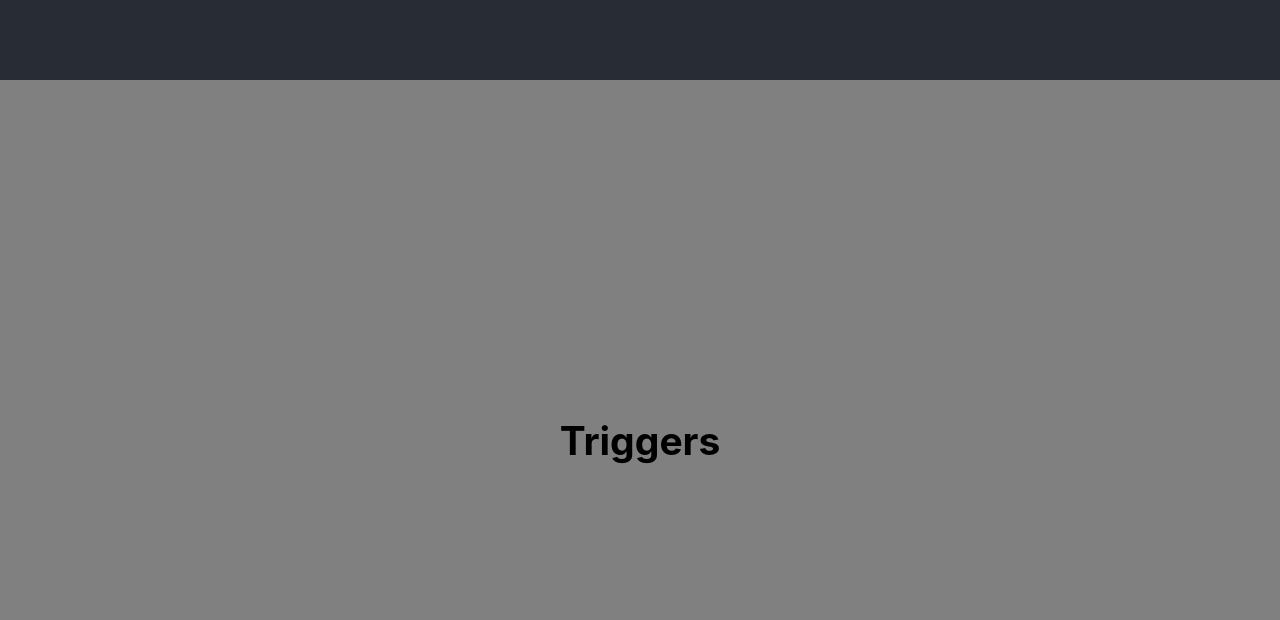
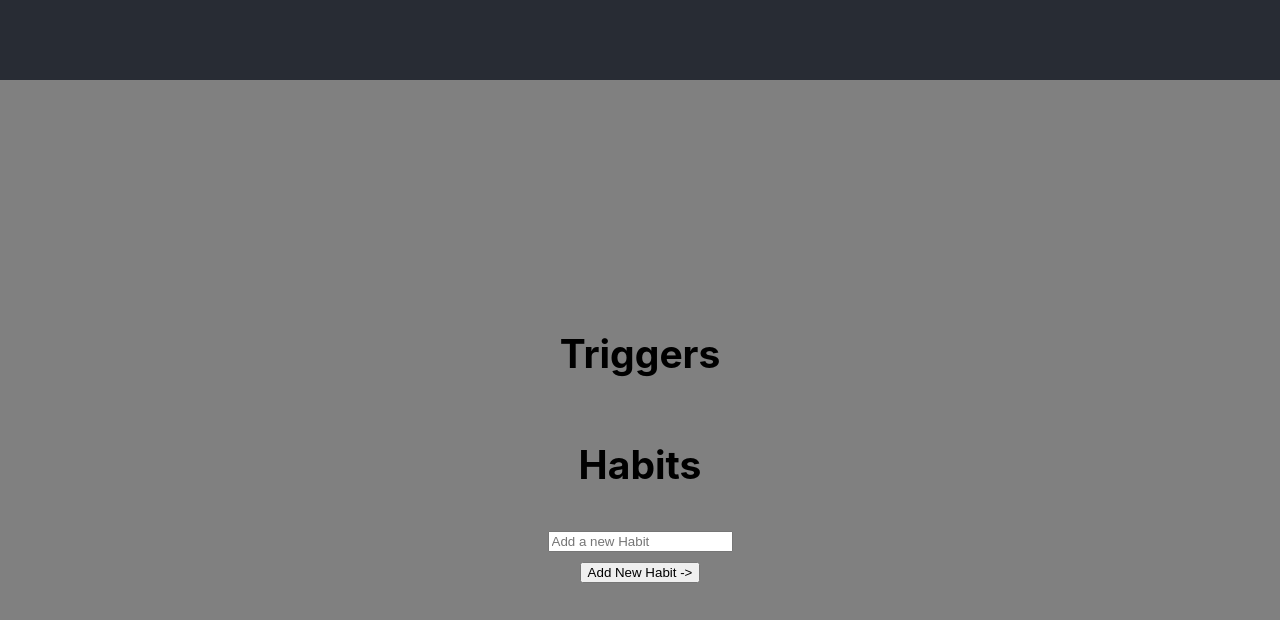
Before and after one commit to dasalazar1/trigger-tracker, a React (Create React App) app: page /menu in a window 1280 px wide. Shown: the top 620 px of the page. Built offline with nearby package versions, Linux system fonts and the light colour scheme; the HTML template or start-up script is replaced by a standard one.

Commit message:
modal created for updating stats

```diff
--- a/package.json
+++ b/package.json
@@ -8,7 +8,8 @@
     "react": "^16.8.3",
     "react-dom": "^16.8.3",
     "react-router-dom": "^4.2.2",
-    "react-scripts": "2.1.5"
+    "react-scripts": "2.1.5",
+    "react-responsive-modal": "3.0.2"
   },
   "scripts": {
     "start": "react-scripts start",
--- a/src/App.js
+++ b/src/App.js
@@ -6,7 +6,8 @@ import TriggerMenu from './components/TriggerMenu';
 
 class App extends Component {
   state = {
-    triggers: {}
+    triggers: {},
+    habits: {}
   };
 
   componentDidMount() {
@@ -15,11 +16,15 @@ class App extends Component {
     if (localStorgeRef) {
       this.setState({ triggers: JSON.parse(localStorgeRef) });
     }
+    const localStorgeHabitsRef = localStorage.getItem(`habits`);
+    if (localStorgeHabitsRef) {
+      this.setState({ habits: JSON.parse(localStorgeHabitsRef) });
+    }
   }
 
   componentDidUpdate() {
-    console.log('It UPdated');
     localStorage.setItem(`triggers`, JSON.stringify(this.state.triggers));
+    localStorage.setItem(`habits`, JSON.stringify(this.state.habits));
   }
 
   addTrigger = trigger => {
@@ -35,13 +40,41 @@ class App extends Component {
     this.props.history.push();
   };
 
+  addHabit = habit => {
+    const habits = { ...this.state.habits };
+    habits[`habit${Date.now()}`] = { habit: habit, triggerCounts: {} };
+    this.setState({
+      habits: habits
+    });
+  };
+
+  updateHabit = (habitKey, triggerKey) => {
+    let habits = { ...this.state.habits };
+    console.log('TCL: App -> updateHabit -> habits', habits);
+    let habit = habits[habitKey];
+    console.log('TCL: App -> updateHabit -> habit', habit);
+    habit.triggerCounts[triggerKey] = habit.triggerCounts[triggerKey] + 1 || 1;
+    this.setState({ habits });
+  };
+
   render() {
     return (
       <div className="App">
         <header className="App-header" />
         <div className="App-body">
           <Route exact path="/" render={props => <TriggerAdd {...props} addTrigger={this.addTrigger} />} />
-          <Route path="/menu" render={props => <TriggerMenu {...props} triggers={this.state.triggers} />} />
+          <Route
+            path="/menu"
+            render={props => (
+              <TriggerMenu
+                {...props}
+                triggers={this.state.triggers}
+                habits={this.state.habits}
+                addHabit={this.addHabit}
+                updateHabit={this.updateHabit}
+              />
+            )}
+          />
         </div>
       </div>
     );
--- a/src/components/TriggerMenu.js
+++ b/src/components/TriggerMenu.js
@@ -1,23 +1,65 @@
 import React, { Component } from 'react';
-import propTypes from 'prop-types';
+import TriggerModal from './triggerModal';
 
 class TriggerMenu extends Component {
-  // static propTypes = {
-  //   triggers: propTypes.object
-  // };
+  state = {
+    open: false,
+    triggerKey: ''
+  };
+
+  myInput = React.createRef();
+
+  onOpenModal = key => {
+    this.setState({ open: true, triggerKey: key });
+  };
+
+  onCloseModal = () => {
+    this.setState({ open: false });
+  };
+
+  handleSubmit = event => {
+    this.props.addHabit(this.myInput.current.value);
+    console.log('TCL: HabitAdd -> this.myInput.value', this.myInput.current.value);
+  };
+
+  handleClick = (habitKey, triggerKey) => {
+    console.log('TCL: TriggerMenu -> handleClick -> triggerKey', triggerKey);
+    console.log('TCL: TriggerMenu -> handleClick -> habitKey', habitKey);
+  };
 
   render() {
     console.log('menu');
-    console.table(this.props.triggers);
+    const { open } = this.state;
     return (
       <React.Fragment>
         <h2>Triggers</h2>
         {Object.keys(this.props.triggers).map(key => (
-          <div key={key}>
+          <div key={key} index={key}>
             {this.props.triggers[key]}
-            <button>+</button>
+            <button onClick={() => this.onOpenModal(key)}>+</button>
           </div>
         ))}
+
+        <TriggerModal
+          open={this.state.open}
+          onCloseModal={this.onCloseModal}
+          habits={this.props.habits}
+          triggerKey={this.state.triggerKey}
+          updateHabit={this.props.updateHabit}
+        />
+
+        <h2>Habits</h2>
+        {Object.keys(this.props.habits).map(key => (
+          <div key={key}>
+            {this.props.habits[key].habit}
+            <button>-</button>
+          </div>
+        ))}
+        <form onSubmit={this.handleSubmit}>
+          <input type="text" required placeholder="Add a new Habit" ref={this.myInput} />
+          <br />
+          <button type="submit">Add New Habit -></button>
+        </form>
       </React.Fragment>
     );
   }
--- /dev/null
+++ b/src/components/triggerModal.js
@@ -0,0 +1,21 @@
+import React, { Component } from 'react';
+import Modal from 'react-responsive-modal';
+
+class TriggerModal extends Component {
+  render() {
+    return (
+      <React.Fragment>
+        <Modal open={this.props.open} onClose={this.props.onCloseModal} center>
+          <h2>What habit did {this.props.triggerKey} trigger?</h2>
+          {Object.keys(this.props.habits).map(habitKey => (
+            <div key={habitKey}>
+              <button onClick={() => this.props.updateHabit(habitKey, this.props.triggerKey)}>{this.props.habits[habitKey].habit}</button>
+            </div>
+          ))}
+        </Modal>
+      </React.Fragment>
+    );
+  }
+}
+
+export default TriggerModal;
```
Also changed, not shown: 1 other file (tests, documents, lock files or other folders).
